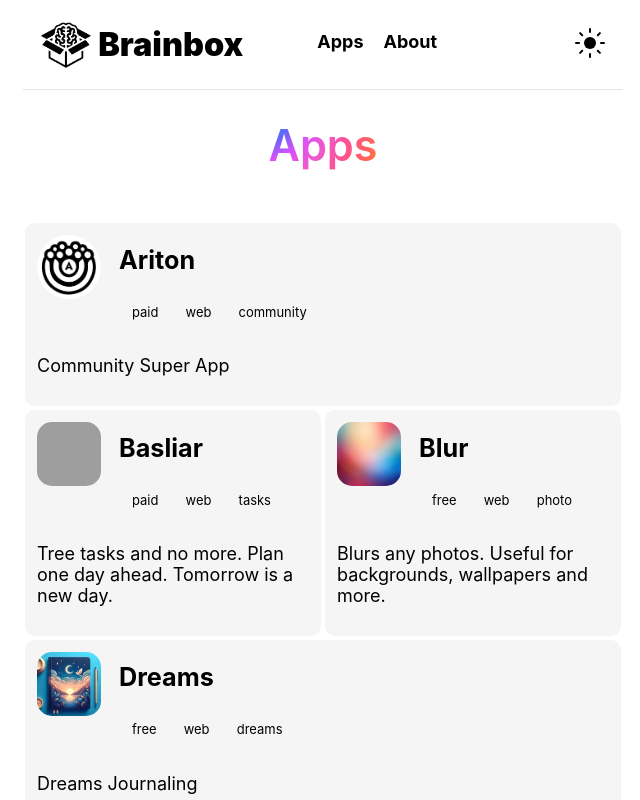
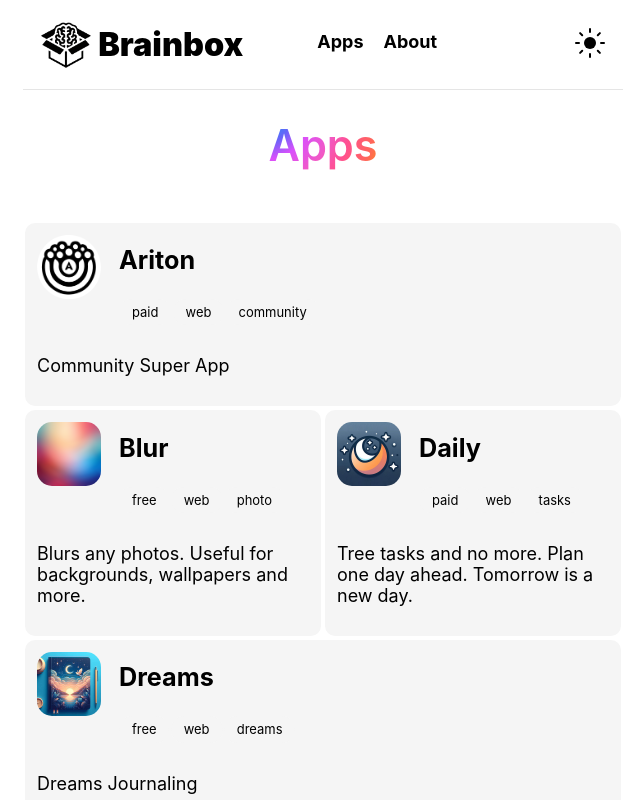
Before and after one commit to sondreb/brainbox-website, an Angular app: page /apps in a window 1280 px wide. Shown: the top 800 px of the page, without its empty margins (317-957 px from the left). Built offline with nearby package versions, Linux system fonts and the light colour scheme; grey boxes are pictures that could not be loaded.

Commit message:
Add the Daily app to Brainbox

```diff
--- a/src/app/data.service.ts
+++ b/src/app/data.service.ts
@@ -36,11 +36,14 @@ export class DataService {
       link: 'https://notes.blockcore.net',
       source: 'https://github.com/block-core/blockcore-notes',
     },
-    basilar: {
-      name: 'Basliar',
+    daily: {
+      name: 'Daily',
+      icon: 'daily.png',
       description:
         'Tree tasks and no more. Plan one day ahead. Tomorrow is a new day.',
       tags: ['paid', 'web', 'tasks'],
+      link: 'https://daily.brainbox.no',
+      source: 'https://github.com/sondreb/daily',
     },
     blur: {
       name: 'Blur',
```
Also changed, not shown: public/assets/icons/daily.png (added).
